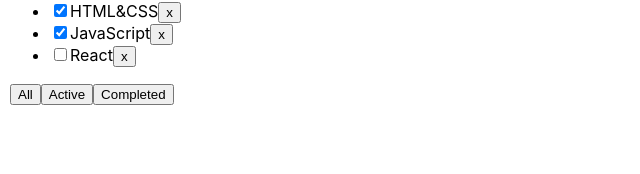
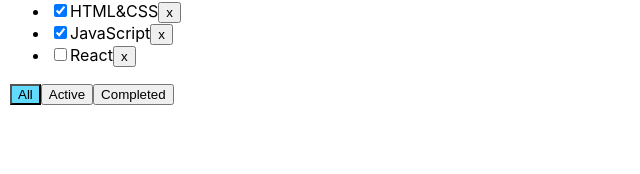
Before and after one commit to Reegulus/Todolist_TS, a React (Create React App) app: page / in a window 1280 px wide. Shown: the part 107-281 px from the top of the page, without its empty margins (0-640 px from the left). Built offline with nearby package versions, Linux system fonts and the light colour scheme; the HTML template or start-up script is replaced by a standard one.

Commit message:
active-filter

```diff
--- a/src/App.css
+++ b/src/App.css
@@ -43,3 +43,6 @@
 .error-message {
   color: red;
 }
+.active-filter {
+  background-color: #61dafb;
+}
--- a/src/App.tsx
+++ b/src/App.tsx
@@ -60,6 +60,7 @@
                 removeTask={removeTask}
                 changeFilter={changeFilter}
                 changeTaskStatus={changeStatus}
+                filter={filter}
             />
         </div>
     );
--- a/src/Todolist.tsx
+++ b/src/Todolist.tsx
@@ -5,6 +5,7 @@
     title: string
     tasks: Array<TasksType>
     addTask: (title: string) => void
+    filter: FilterForTodo
     removeTask: (taskId: string) => void
     changeFilter: (value: FilterForTodo) => void
     changeTaskStatus: (taskId: string, isDone: boolean) => void
@@ -72,9 +73,9 @@
             </div>
             <ul>{arrayMapMethods}</ul>
             <div>
-                <button onClick={onClickAll}>All</button>
-                <button onClick={onClickActive}>Active</button>
-                <button onClick={onClickCompleted}>Completed</button>
+                <button className={props.filter === "all" ? 'active-filter' : ''} onClick={onClickAll}>All</button>
+                <button className={props.filter === "active" ? 'active-filter' : ''} onClick={onClickActive}>Active</button>
+                <button className={props.filter === "completed" ? 'active-filter' : ''} onClick={onClickCompleted}>Completed</button>
             </div>
         </div>
     );
```
